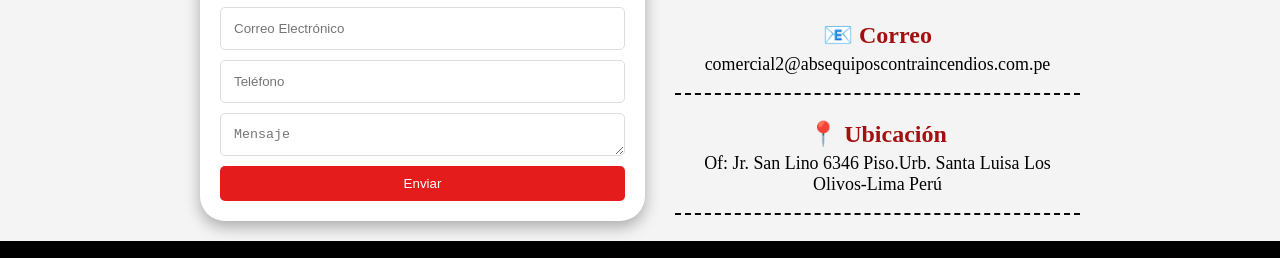
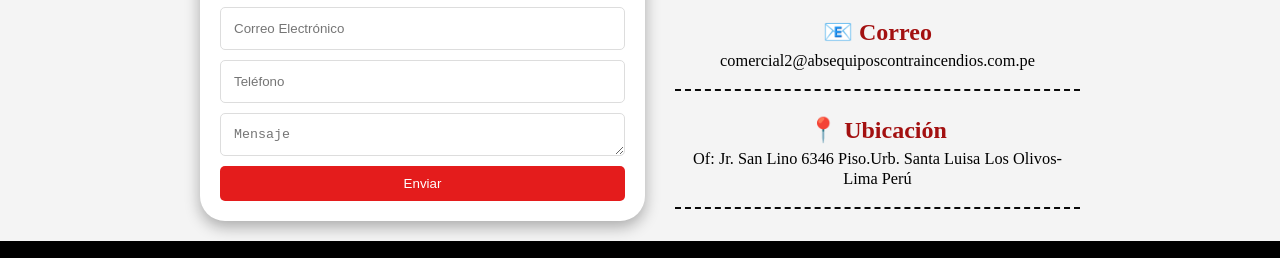
Before and after one commit to Abs20252025/Abs20252025.github.io, a plain HTML site: page contacto.html in a window 1280 px wide. Shown: the part 346-604 px from the top of the page. Drawn offline with Linux system fonts and the light colour scheme.

Commit message:
Update contacto.css

```diff
--- a/css/contacto.css
+++ b/css/contacto.css
@@ -108,7 +108,7 @@
 }
 
 .card-contacto p {
-  font-size: 1.12rem;
+  font-size: 1.02rem;
   margin-top: 5px;
   margin-bottom: 8px;
 }
```
